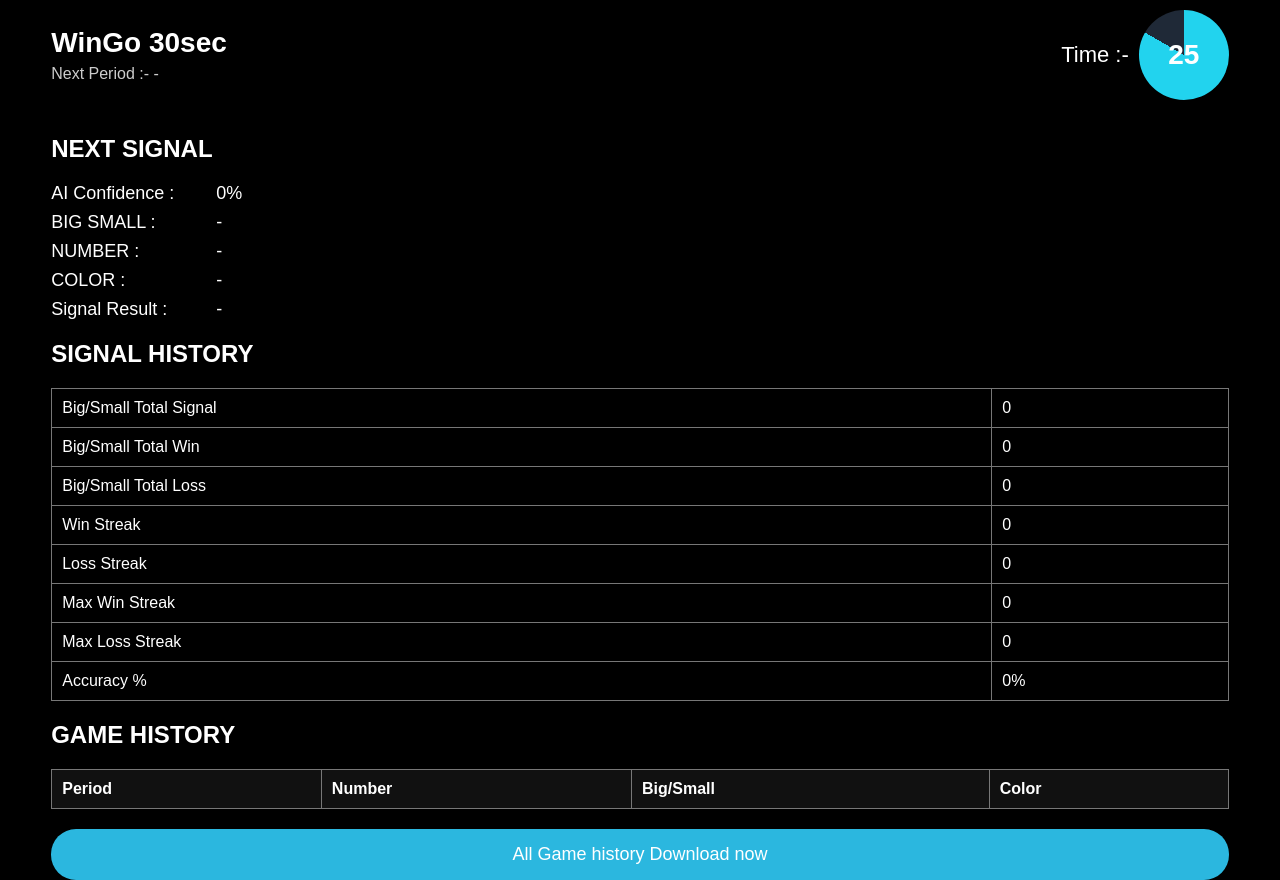
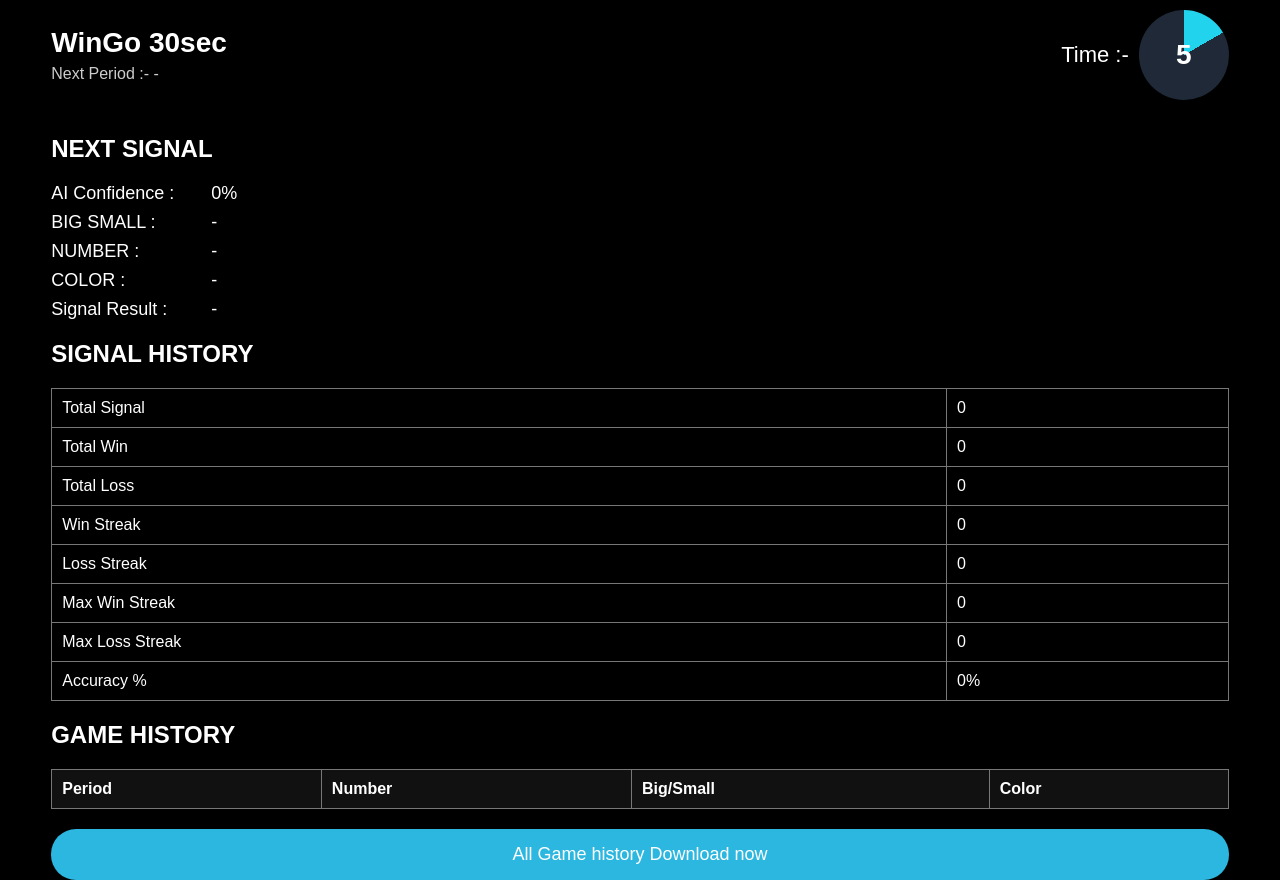
Before and after one commit to fiak10965-cmyk/ai-panel, a website: page public/index.html in a window 1280 px wide. Shown: the part 66-946 px from the top of the page. Drawn offline with Linux system fonts and the light colour scheme; no server answers.

Commit message:
Update index.html

```diff
--- a/public/index.html
+++ b/public/index.html
@@ -1,151 +1,64 @@
-<!DOCTYPE html><html>
-<head>
+<!DOCTYPE html><html><head>
 <meta charset="UTF-8">
 <title>ULTRA GOD MODE AI PANEL</title><style>
+body{background:black;color:white;font-family:Arial;margin:0;}
+.container{width:92%;margin:auto;margin-top:25px;}
+.title{text-align:center;font-size:22px;letter-spacing:3px;margin-bottom:25px;}
+.top{display:flex;justify-content:space-between;align-items:center;}
+.game{font-size:28px;font-weight:bold;}
+.period{margin-top:6px;color:#ccc;}
 
-body{
-background:black;
-color:white;
-font-family:Arial;
-margin:0;
+.timerRing{
+width:90px;height:90px;border-radius:50%;
+background:conic-gradient(#22d3ee calc(var(--p)*1%),#1f2937 0);
+display:flex;align-items:center;justify-content:center;
+font-size:28px;font-weight:bold;color:white;
 }
 
-.container{
-width:92%;
-margin:auto;
-margin-top:25px;
-}
+.signal{margin-top:35px;}
+.row{margin-top:8px;font-size:18px;}
+.label{display:inline-block;width:160px;}
 
-.title{
-text-align:center;
-font-size:22px;
-letter-spacing:3px;
-margin-bottom:25px;
-}
-
-.top{
-display:flex;
-justify-content:space-between;
-align-items:center;
-}
-
-.game{
-font-size:28px;
-font-weight:bold;
-}
-
-.period{
-margin-top:6px;
-color:#ccc;
-}
-
-.timerRing{
-width:90px;
-height:90px;
-border-radius:50%;
-background:conic-gradient(#22d3ee calc(var(--p)*1%),#1f2937 0);
-display:flex;
-align-items:center;
-justify-content:center;
-font-size:28px;
-font-weight:bold;
-color:white;
-}
-
-.signal{
-margin-top:35px;
-}
-
-.row{
-margin-top:8px;
-font-size:18px;
-}
-
-.label{
-display:inline-block;
-width:160px;
-}
-
-table{
-width:100%;
-border-collapse:collapse;
-margin-top:20px;
-}
-
-th,td{
-border:1px solid #777;
-padding:10px;
-text-align:left;
-}
-
-th{
-background:#111;
-}
+table{width:100%;border-collapse:collapse;margin-top:20px;}
+th,td{border:1px solid #777;padding:10px;text-align:left;}
+th{background:#111;}
 
 .downloadbtn{
-width:100%;
-padding:15px;
-background:#2bb7df;
-border:none;
-border-radius:25px;
-color:white;
-font-size:18px;
-margin-top:20px;
+width:100%;padding:15px;background:#2bb7df;border:none;
+border-radius:25px;color:white;font-size:18px;margin-top:20px;
 }
-
-</style></head><body><div class="container"><div class="title">
-ULTRA GOD MODE AI PANEL
-</div><div class="top"><div><div class="game">
-WinGo 30sec
-</div><div class="period">
-Next Period :- <span id="period">-</span>
-</div></div><div style="display:flex;align-items:center;gap:10px"><div style="font-size:22px">Time :-</div><div class="timerRing" id="timerRing">
+</style></head><body><div class="container"><div class="title">ULTRA GOD MODE AI PANEL</div><div class="top">
+<div>
+<div class="game">WinGo 30sec</div>
+<div class="period">Next Period :- <span id="period">-</span></div>
+</div><div style="display:flex;align-items:center;gap:10px">
+<div style="font-size:22px">Time :-</div>
+<div class="timerRing" id="timerRing">
 <span id="timer">30</span>
-</div></div></div><div class="signal"><h2>NEXT SIGNAL</h2><div class="row">
-<span class="label">AI Confidence :</span>
-<span id="confidence">0%</span>
-</div><div class="row">
-<span class="label">BIG SMALL :</span>
-<span id="signal">-</span>
-</div><div class="row">
-<span class="label">NUMBER :</span>
-<span id="num">-</span>
-</div><div class="row">
-<span class="label">COLOR :</span>
-<span id="color">-</span>
-</div><div class="row">
-<span class="label">Signal Result :</span>
-<span id="signalresult">-</span>
-</div></div><h2>SIGNAL HISTORY</h2><table><tr>
-<td>Big/Small Total Signal</td>
-<td id="totalsignal">0</td>
-</tr><tr>
-<td>Big/Small Total Win</td>
-<td id="win">0</td>
-</tr><tr>
-<td>Big/Small Total Loss</td>
-<td id="loss">0</td>
-</tr><tr>
-<td>Win Streak</td>
-<td id="winstreak">0</td>
-</tr><tr>
-<td>Loss Streak</td>
-<td id="lossstreak">0</td>
-</tr><tr>
-<td>Max Win Streak</td>
-<td id="maxwinstreak">0</td>
-</tr><tr>
-<td>Max Loss Streak</td>
-<td id="maxlossstreak">0</td>
-</tr><tr>
-<td>Accuracy %</td>
-<td id="accuracy">0%</td>
-</tr></table><h2>GAME HISTORY</h2><table id="history"><tr>
+</div>
+</div>
+</div><div class="signal">
+<h2>NEXT SIGNAL</h2><div class="row"><span class="label">AI Confidence :</span><span id="confidence">0%</span></div>
+<div class="row"><span class="label">BIG SMALL :</span><span id="signal">-</span></div>
+<div class="row"><span class="label">NUMBER :</span><span id="num">-</span></div>
+<div class="row"><span class="label">COLOR :</span><span id="color">-</span></div>
+<div class="row"><span class="label">Signal Result :</span><span id="signalresult">-</span></div></div><h2>SIGNAL HISTORY</h2><table>
+<tr><td>Total Signal</td><td id="totalsignal">0</td></tr>
+<tr><td>Total Win</td><td id="win">0</td></tr>
+<tr><td>Total Loss</td><td id="loss">0</td></tr>
+<tr><td>Win Streak</td><td id="winstreak">0</td></tr>
+<tr><td>Loss Streak</td><td id="lossstreak">0</td></tr>
+<tr><td>Max Win Streak</td><td id="maxwinstreak">0</td></tr>
+<tr><td>Max Loss Streak</td><td id="maxlossstreak">0</td></tr>
+<tr><td>Accuracy %</td><td id="accuracy">0%</td></tr>
+</table><h2>GAME HISTORY</h2><table id="history">
+<tr>
 <th>Period</th>
 <th>Number</th>
 <th>Big/Small</th>
 <th>Color</th>
-</tr></table><button class="downloadbtn" onclick="downloadHistory()">
+</tr>
+</table><button class="downloadbtn" onclick="downloadHistory()">
 All Game history Download now
 </button></div><script>
 
@@ -166,7 +79,6 @@
 
 const res=await fetch(API)
 const data=await res.json()
-
 const list=data.data.list
 
 let next=parseInt(list[0].issueNumber)+1
@@ -184,7 +96,6 @@
 `
 
 list.slice(0,10).forEach(r=>{
-
 let number=r.number
 let size=number>=5?"BIG":"SMALL"
 let color=number%2==0?"RED":"GREEN"
@@ -195,49 +106,51 @@
 <td>${number}</td>
 <td>${size}</td>
 <td>${color}</td>
-</tr>
-`
-
+</tr>`
 })
 
 let resultNumber=list[0].number
 let resultSize=resultNumber>=5?"BIG":"SMALL"
 let resultColor=resultNumber%2==0?"RED":"GREEN"
 
+/* AI SIGNAL */
+
 let numbers=list.slice(0,10).map(x=>x.number)
-
 let big=numbers.filter(n=>n>=5).length
 let small=numbers.filter(n=>n<5).length
 
 let signal=big>small?"SMALL":"BIG"
-
 currentSignal=signal
-totalSignal++
 
 document.getElementById("signal").innerText=signal
 document.getElementById("num").innerText=resultNumber
 document.getElementById("color").innerText=resultColor
 
+document.getElementById("signal").style.color =
+signal==="BIG" ? "#22c55e" : "#ef4444"
+
+/* CONFIDENCE */
+
 let confidence=50+(Math.abs(big-small)*5)
+if(confidence>95) confidence=95
+document.getElementById("confidence").innerText=confidence+"%"
 
-if(confidence>95) confidence=95
-
-document.getElementById("confidence").innerText=confidence+"%"
+/* RESULT FIX */
 
 let resultText="-"
 
-if(lastPeriod!==list[0].issueNumber){
+if(lastPeriod !== list[0].issueNumber){
 
-if(currentSignal===resultSize){
+totalSignal++
+
+if(currentSignal === resultSize){
 
 win++
 winStreak++
 lossStreak=0
 resultText="WIN"
 
-if(winStreak>maxWinStreak){
-maxWinStreak=winStreak
-}
+if(winStreak>maxWinStreak) maxWinStreak=winStreak
 
 }else{
 
@@ -246,17 +159,15 @@
 winStreak=0
 resultText="LOSS"
 
-if(lossStreak>maxLossStreak){
-maxLossStreak=lossStreak
+if(lossStreak>maxLossStreak) maxLossStreak=lossStreak
 }
 
-}
-
-lastPeriod=list[0].issueNumber
-
+lastPeriod = list[0].issueNumber
 }
 
 document.getElementById("signalresult").innerText=resultText
+
+/* STATS */
 
 let total=win+loss
 let accuracy=total>0?((win/total)*100).toFixed(1):0
@@ -273,47 +184,38 @@
 }
 
 load()
-
-setInterval(load,5000)
+setInterval(load,0000)
 
 /* TIMER */
 
-let t=30
+function getRealSeconds(){
+let now=new Date()
+return 30-(now.getSeconds()%30)
+}
 
 setInterval(()=>{
-
-t--
-
-if(t<=0){
-t=30
-}
-
+let t=getRealSeconds()
 let percent=(t/30)*100
 
 document.getElementById("timer").innerText=t
 document.getElementById("timerRing").style.setProperty("--p",percent)
-
 },1000)
 
-/* DOWNLOAD GAME HISTORY */
+/* DOWNLOAD */
 
 async function downloadHistory(){
-
 let res=await fetch(API)
 let data=await res.json()
-
 let list=data.data.list
 
 let csv="Period,Number,BigSmall,Color\n"
 
 list.forEach(r=>{
-
 let number=r.number
 let size=number>=5?"BIG":"SMALL"
 let color=number%2==0?"RED":"GREEN"
 
 csv+=`${r.issueNumber},${number},${size},${color}\n`
-
 })
 
 let blob=new Blob([csv],{type:"text/csv"})
@@ -323,8 +225,7 @@
 a.href=url
 a.download="WinGo_Game_History.csv"
 a.click()
-
 }
 
 </script></body>
-  </html>
+</html>
```
